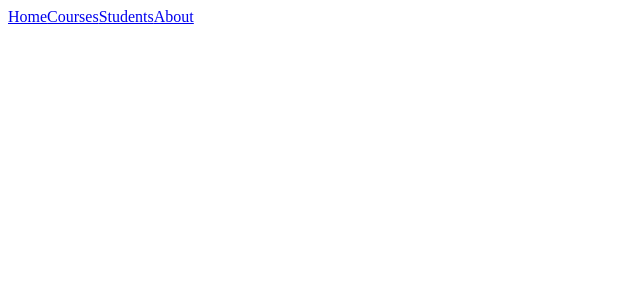
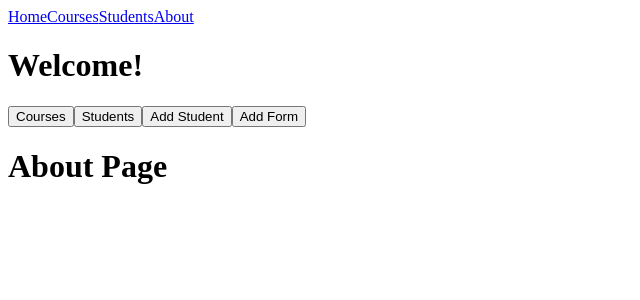
Before and after one commit to hoang-p6/Interview-Hackathon, a Vue app in the folder client/: page /about in a window 1280 px wide. Shown: the top 300 px of the page, without its empty margins (0-640 px from the left). Built offline with nearby package versions, Linux system fonts and the light colour scheme.

Commit message:
added button and new routes

```diff
--- a/client/src/App.vue
+++ b/client/src/App.vue
@@ -2,16 +2,17 @@
   <NavBar />
   <div>
     <HomePage />
+    <router-view header="all"></router-view>
   </div>
 </template>
 
 <script>
-import HomePage from './components/HomePage.vue'
-import NavBar from './components/NavBar.vue'
+import HomePage from "./components/HomePage.vue";
+import NavBar from "./components/NavBar.vue";
 export default {
-  name: 'App',
-  components: { HomePage, NavBar }
-}
+  name: "App",
+  components: { HomePage, NavBar },
+};
 </script>
 
 <style>
--- /dev/null
+++ b/client/src/components/AboutPage.vue
@@ -0,0 +1,11 @@
+<template>
+  <div>
+    <h1>About Page</h1>
+  </div>
+</template>
+
+<script>
+export default {
+  name: "AboutPage",
+};
+</script>
--- a/client/src/components/HomePage.vue
+++ b/client/src/components/HomePage.vue
@@ -1,10 +1,20 @@
 <template>
-  <StudentCard />
+  <div>
+    <h1>Welcome!</h1>
+    <div>
+      <button @click="$router.push('/courses')">Courses</button>
+      <button @click="$router.push('/students')">Students</button>
+      <button @click="$router.push('/students/form')">Add Student</button>
+      <button @click="$router.push('/courses/form')">Add Form</button>
+    </div>
+    <StudentCard />
+  </div>
 </template>
 <script>
-import StudentCard from './StudentCard.vue'
+// import axios from "axios";
+import StudentCard from "./StudentCard.vue";
 export default {
-  name: 'HomePage',
-  components: { StudentCard }
-}
+  name: "HomePage",
+  components: { StudentCard },
+};
 </script>
--- a/client/src/components/StudentForm.vue
+++ b/client/src/components/StudentForm.vue
@@ -9,14 +9,14 @@
   <button type="submit">Add</button>
 </template>
 <script>
-import axios from 'axios'
+import axios from "axios";
 export default {
-  name: 'StudentForm',
+  name: "StudentForm",
   data: () => {},
   methods: {
     async addStudent() {
-      await axios.post()
-    }
-  }
-}
+      await axios.post();
+    },
+  },
+};
 </script>
```
Also changed, not shown: client/src/router.js (+17 -12 lines).
